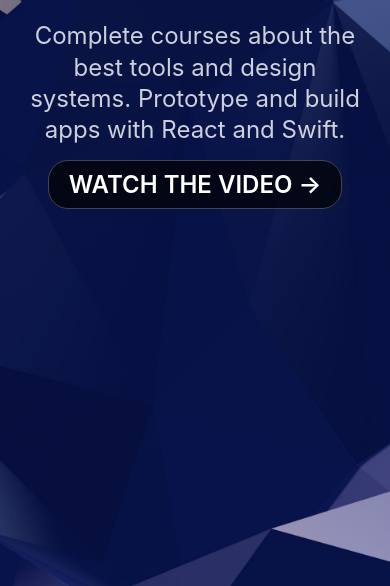
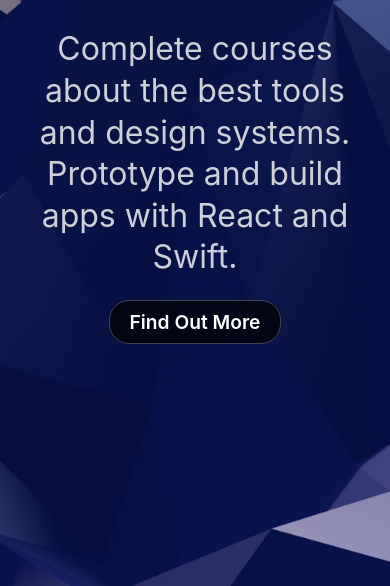
Before and after one commit to josephgattuso/gatsby-ecommerce-landing, a Gatsby site: page / in a window 390 px wide. Shown: the part 334-920 px from the top of the page. Built offline with nearby package versions, Linux system fonts and the light colour scheme; Gatsby itself is replaced by a stand-in of ours.

Commit message:
style: animation sequence :movie_camera:

```diff
--- a/src/components/header.css
+++ b/src/components/header.css
@@ -30,7 +30,7 @@
   font-weight: 700;
   outline: none;
   cursor: pointer;
-  transition: 1s;
+  transition: 1s cubic-bezier(0.2, 0.8, 0.2, 1);
 }
 
 .Header button:hover {
--- a/src/layouts/layout.css
+++ b/src/layouts/layout.css
@@ -37,29 +37,33 @@
   opacity: 0;
   animation: HeroAnimation;
   animation-duration: 3s;
+  animation-delay: 0.3s;
   animation-fill-mode: forwards;
   animation-timing-function: cubic-bezier(0.2, 0.8, 0.2);
 }
 
-p {
+.Hero p {
   color: rgba(255, 255, 255, 0.8);
-  font-size: 2rem;
+  font-size: 2.5rem;
+  animation: HeroAnimation 3s forwards;
+  opacity: 0;
 }
 
 .Hero a {
   font-size: 1.5rem;
   font-weight: 600;
   color: #fff;
-  text-transform: uppercase;
+  text-transform: capitalize;
   background: rgba(0, 0, 0, 0.7);
   padding: 9px 20px;
   border: 1px solid rgba(255, 255, 255, 0.25);
   border-radius: 20px;
-  transition: 1s;
+  transition: 1s cubic-bezier(0.2, 0.8, 0.2, 1);
 }
 
 .Hero a:hover {
-  background: rgba(255, 255, 255, 0.2);
+  color: black;
+  background: white;
 }
 
 .Hero span {
@@ -76,7 +80,11 @@
   }
 
   .Hero p {
-    font-size: 1.5rem;
+    font-size: 2rem;
+  }
+
+  .Hero a {
+    font-size: 1.2rem;
   }
 }
 
--- a/src/pages/index.js
+++ b/src/pages/index.js
@@ -16,7 +16,7 @@
           Complete courses about the best tools and design systems. Prototype and build apps with React and Swift.
         </p>
         <Link className="HeroBtn" to="/about/">
-          Watch the video &rarr;
+          Find out more
         </Link>
       </div>
     </div>
```
